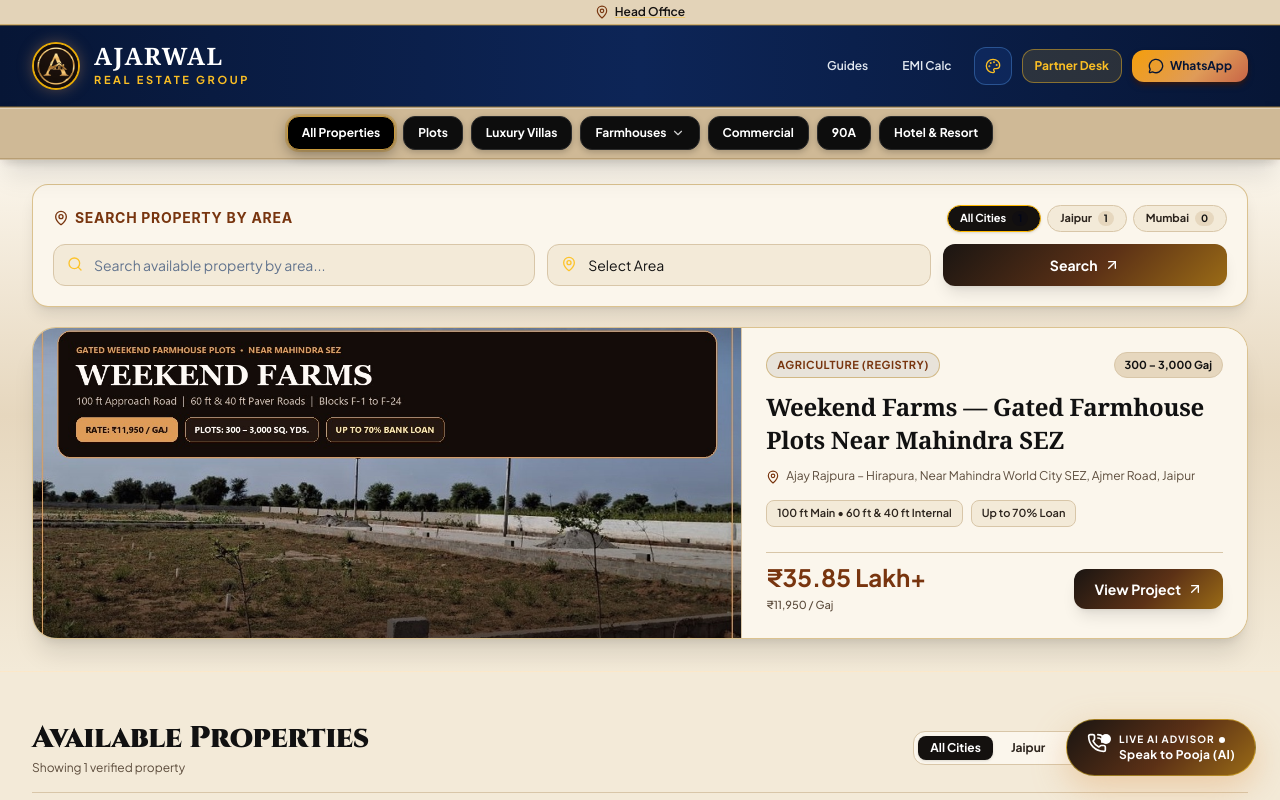
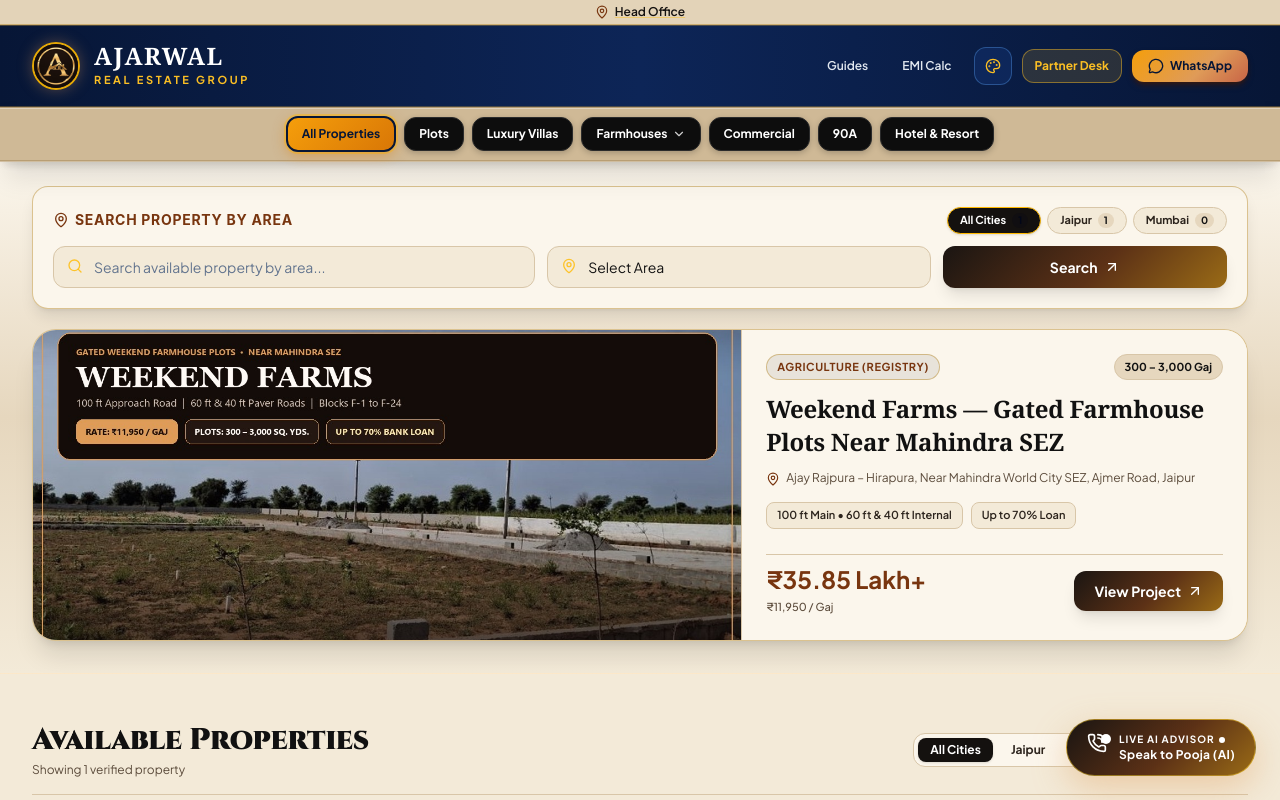
Before and after one commit to shubhamsain850-droid/agarwal-realestate-group, a React (Vite) app: page / in a window 1280 px wide. Shown: the top 800 px of the page. Built offline with nearby package versions, Linux system fonts and the light colour scheme.

Commit message:
Highlight full category button on click and active state; remove duplicate bottom colonizer section

```diff
--- a/src/App.tsx
+++ b/src/App.tsx
@@ -335,11 +335,6 @@ export function App() {
             <div id="calculator" className="mt-12 sm:mt-16">
               <EmiCalculator />
             </div>
-
-            {/* Inline Partner Section */}
-            <div id="partners" className="mt-12 sm:mt-16">
-              <PartnerSection />
-            </div>
           </main>
 
           {/* Local Area Growth & Investment Guide */}
--- a/src/components/Navbar.tsx
+++ b/src/components/Navbar.tsx
@@ -204,9 +204,9 @@ export const Navbar: React.FC<NavbarProps> = ({
                         setOpenDropdown(null);
                       }
                     }}
-                    className={`category-btn px-3 sm:px-3.5 py-1.5 sm:py-2 rounded-xl text-[11px] sm:text-xs font-bold whitespace-nowrap transition-all cursor-pointer flex items-center gap-1 border ${
+                    className={`category-btn px-3 sm:px-3.5 py-1.5 sm:py-2 rounded-xl text-[11px] sm:text-xs font-bold whitespace-nowrap transition-all duration-150 active:scale-95 active:bg-amber-400 active:text-slate-950 active:border-amber-300 cursor-pointer flex items-center gap-1 border ${
                       isActive
-                        ? 'category-btn-active bg-amber-500/20 text-amber-300 border-amber-500/40 shadow-sm'
+                        ? 'category-btn-active bg-gradient-to-r from-amber-500 to-amber-400 text-slate-950 border-amber-300 font-extrabold shadow-lg shadow-amber-500/25 ring-2 ring-amber-400/50'
                         : 'bg-slate-900/80 text-slate-200 border-slate-800 hover:text-white hover:bg-slate-900'
                     }`}
                   >
@@ -214,7 +214,11 @@ export const Navbar: React.FC<NavbarProps> = ({
                     {hasSubs && (
                       <ChevronDown
                         className={`w-3.5 h-3.5 transition-transform duration-200 ${
-                          isDropdownOpen ? 'rotate-180 text-amber-400' : 'opacity-80'
+                          isDropdownOpen
+                            ? isActive
+                              ? 'rotate-180'
+                              : 'rotate-180 text-amber-400'
+                            : 'opacity-80'
                         }`}
                       />
                     )}
@@ -323,9 +327,9 @@ export const Navbar: React.FC<NavbarProps> = ({
                   onSelectCategory(item.id, 'all', true);
                   setMobileMenuOpen(false);
                 }}
-                className={`category-btn p-2.5 rounded-xl text-xs font-semibold text-left transition cursor-pointer ${
+                className={`category-btn p-2.5 rounded-xl text-xs font-semibold text-left transition active:scale-95 active:bg-amber-400 active:text-slate-950 cursor-pointer ${
                   activeCategory === item.id
-                    ? 'category-btn-active bg-amber-500 text-slate-950 font-bold'
+                    ? 'category-btn-active bg-gradient-to-r from-amber-500 to-amber-400 text-slate-950 font-extrabold ring-2 ring-amber-400/50'
                     : 'bg-slate-800/80 text-slate-300'
                 }`}
               >
--- a/src/index.css
+++ b/src/index.css
@@ -943,13 +943,19 @@
   background-color: var(--lt-overlay-bg) !important;
 }
 
-/* Beige Royal Walnut: Premium Royal Blue category buttons with crisp white text */
+/* Beige Royal Walnut: Premium Royal Blue category buttons with Full Gold Highlight on click/active */
 [data-theme="beige-royal-walnut"] button.category-btn {
   background: linear-gradient(135deg, #172e6e 0%, #1e40af 100%) !important;
   background-image: linear-gradient(135deg, #172e6e 0%, #1e40af 100%) !important;
   color: #ffffff !important;
   border: 1px solid rgba(59, 130, 246, 0.45) !important;
   box-shadow: 0 2px 8px rgba(30, 58, 138, 0.18);
+}
+
+[data-theme="beige-royal-walnut"] button.category-btn,
+[data-theme="beige-royal-walnut"] button.category-btn span,
+[data-theme="beige-royal-walnut"] button.category-btn svg {
+  color: #ffffff !important;
 }
 
 [data-theme="beige-royal-walnut"] button.category-btn:hover {
@@ -959,22 +965,23 @@
   border-color: rgba(201, 154, 59, 0.75) !important;
 }
 
-[data-theme="beige-royal-walnut"] button.category-btn.category-btn-active {
-  background: linear-gradient(135deg, #1e40af 0%, #2563eb 60%, #1d4ed8 100%) !important;
-  background-image: linear-gradient(135deg, #1e40af 0%, #2563eb 60%, #1d4ed8 100%) !important;
-  color: #ffffff !important;
-  border: 1.5px solid #c99a3b !important;
-  box-shadow: 0 4px 14px rgba(30, 64, 175, 0.35), 0 0 0 1px rgba(201, 154, 59, 0.4) !important;
-  font-weight: 700 !important;
+[data-theme="beige-royal-walnut"] button.category-btn.category-btn-active,
+[data-theme="beige-royal-walnut"] button.category-btn:active {
+  background: linear-gradient(135deg, #f59e0b 0%, #d97706 100%) !important;
+  background-image: linear-gradient(135deg, #f59e0b 0%, #d97706 100%) !important;
+  color: #0f2557 !important;
+  border: 2px solid #0f2557 !important;
+  box-shadow: 0 4px 14px rgba(217, 119, 6, 0.4), 0 0 0 3px rgba(245, 158, 11, 0.45) !important;
+  font-weight: 800 !important;
 }
 
-[data-theme="beige-royal-walnut"] button.category-btn,
-[data-theme="beige-royal-walnut"] button.category-btn span,
-[data-theme="beige-royal-walnut"] button.category-btn svg {
-  color: #ffffff !important;
+[data-theme="beige-royal-walnut"] button.category-btn:is(.category-btn-active, :active) span,
+[data-theme="beige-royal-walnut"] button.category-btn:is(.category-btn-active, :active) svg {
+  color: #0f2557 !important;
+  font-weight: 800 !important;
 }
 
-/* Beige Obsidian Gold & Beige Navy Gold: Full-width Dark Beige Nav Strip + Solid Black Bold White Category Boxes */
+/* Beige Obsidian Gold & Beige Navy Gold: Full-width Dark Beige Nav Strip + Solid Black Unselected + Full Gold Highlight on Click/Active */
 :is([data-theme="beige-obsidian-gold"], [data-theme="beige-navy-gold"]) .top-office-bar a,
 :is([data-theme="beige-obsidian-gold"], [data-theme="beige-navy-gold"]) .top-office-bar svg {
   color: #14110f !important;
@@ -1001,29 +1008,7 @@
   font-weight: 700 !important;
   border: 1px solid #2b2b2b !important;
   box-shadow: 0 2px 6px rgba(0, 0, 0, 0.22) !important;
-  transition: transform 0.15s cubic-bezier(0.22, 1, 0.36, 1), background-color 0.18s ease, box-shadow 0.2s ease, border-color 0.2s ease !important;
-}
-
-:is([data-theme="beige-obsidian-gold"], [data-theme="beige-navy-gold"]) button.category-btn:hover {
-  transform: translateY(-1.5px);
-  background: #1c1c1c !important;
-  border-color: #c99a3b !important;
-  box-shadow: 0 5px 14px rgba(0, 0, 0, 0.3), 0 0 0 1px rgba(201, 154, 59, 0.45) !important;
-}
-
-:is([data-theme="beige-obsidian-gold"], [data-theme="beige-navy-gold"]) button.category-btn.category-btn-active {
-  background: #000000 !important;
-  color: #ffffff !important;
-  font-weight: 800 !important;
-  border: 1.5px solid #c99a3b !important;
-  box-shadow: 0 4px 14px rgba(0, 0, 0, 0.35), 0 0 0 2px rgba(201, 154, 59, 0.45) !important;
-}
-
-:is([data-theme="beige-obsidian-gold"], [data-theme="beige-navy-gold"]) button.category-btn:active {
-  transform: scale(0.93) translateY(1px) !important;
-  background: #2b2118 !important;
-  border-color: #f3c878 !important;
-  box-shadow: 0 0 0 3px rgba(201, 154, 59, 0.6), inset 0 2px 6px rgba(0, 0, 0, 0.65) !important;
+  transition: transform 0.14s cubic-bezier(0.22, 1, 0.36, 1), background 0.16s ease, box-shadow 0.18s ease, border-color 0.16s ease !important;
 }
 
 :is([data-theme="beige-obsidian-gold"], [data-theme="beige-navy-gold"]) button.category-btn,
@@ -1031,6 +1016,62 @@
 :is([data-theme="beige-obsidian-gold"], [data-theme="beige-navy-gold"]) button.category-btn svg {
   color: #ffffff !important;
   font-weight: 700 !important;
+}
+
+:is([data-theme="beige-obsidian-gold"], [data-theme="beige-navy-gold"]) button.category-btn:hover {
+  transform: translateY(-1.5px);
+  background: #1f1f1f !important;
+  border-color: #f59e0b !important;
+  box-shadow: 0 5px 14px rgba(0, 0, 0, 0.3), 0 0 0 1px rgba(245, 158, 11, 0.5) !important;
+}
+
+:is([data-theme="beige-obsidian-gold"], [data-theme="beige-navy-gold"]) button.category-btn.category-btn-active {
+  background: linear-gradient(135deg, #f59e0b 0%, #d97706 100%) !important;
+  background-image: linear-gradient(135deg, #f59e0b 0%, #d97706 100%) !important;
+  color: #071636 !important;
+  font-weight: 800 !important;
+  border: 2px solid #071636 !important;
+  box-shadow: 0 4px 14px rgba(217, 119, 6, 0.42), 0 0 0 2px rgba(251, 191, 36, 0.55) !important;
+}
+
+:is([data-theme="beige-obsidian-gold"], [data-theme="beige-navy-gold"]) button.category-btn:active {
+  transform: scale(0.95) !important;
+  background: linear-gradient(135deg, #fbbf24 0%, #f59e0b 100%) !important;
+  background-image: linear-gradient(135deg, #fbbf24 0%, #f59e0b 100%) !important;
+  color: #071636 !important;
+  border: 2px solid #ffffff !important;
+  box-shadow: 0 0 0 4px rgba(245, 158, 11, 0.6), 0 6px 18px rgba(217, 119, 6, 0.45) !important;
+}
+
+:is([data-theme="beige-obsidian-gold"], [data-theme="beige-navy-gold"]) button.category-btn:is(.category-btn-active, :active),
+:is([data-theme="beige-obsidian-gold"], [data-theme="beige-navy-gold"]) button.category-btn:is(.category-btn-active, :active) span,
+:is([data-theme="beige-obsidian-gold"], [data-theme="beige-navy-gold"]) button.category-btn:is(.category-btn-active, :active) svg {
+  color: #071636 !important;
+  font-weight: 800 !important;
+}
+
+/* Standard Light Themes: Full Highlight on Category Click */
+:is(
+  [data-theme="royal-white-blue-gold"],
+  [data-theme="champagne-marble"],
+  [data-theme="sage-sandstone-light"],
+  [data-theme="pearl-slate-teal"],
+  [data-theme="clean-ivory"]
+) button.category-btn:is(.category-btn-active, :active) {
+  background-image: var(--lt-btn-grad) !important;
+  color: #ffffff !important;
+  border-color: var(--lt-accent) !important;
+  box-shadow: 0 4px 12px rgba(15, 23, 42, 0.18), 0 0 0 2px var(--lt-gold-border) !important;
+}
+
+:is(
+  [data-theme="royal-white-blue-gold"],
+  [data-theme="champagne-marble"],
+  [data-theme="sage-sandstone-light"],
+  [data-theme="pearl-slate-teal"],
+  [data-theme="clean-ivory"]
+) button.category-btn:is(.category-btn-active, :active) :is(span, svg) {
+  color: #ffffff !important;
 }
 
 /* Beige Navy Gold Exclusive: Dark Blue Logo/Name/WhatsApp Header Row + Dark Blue EMI Calculator */
```
